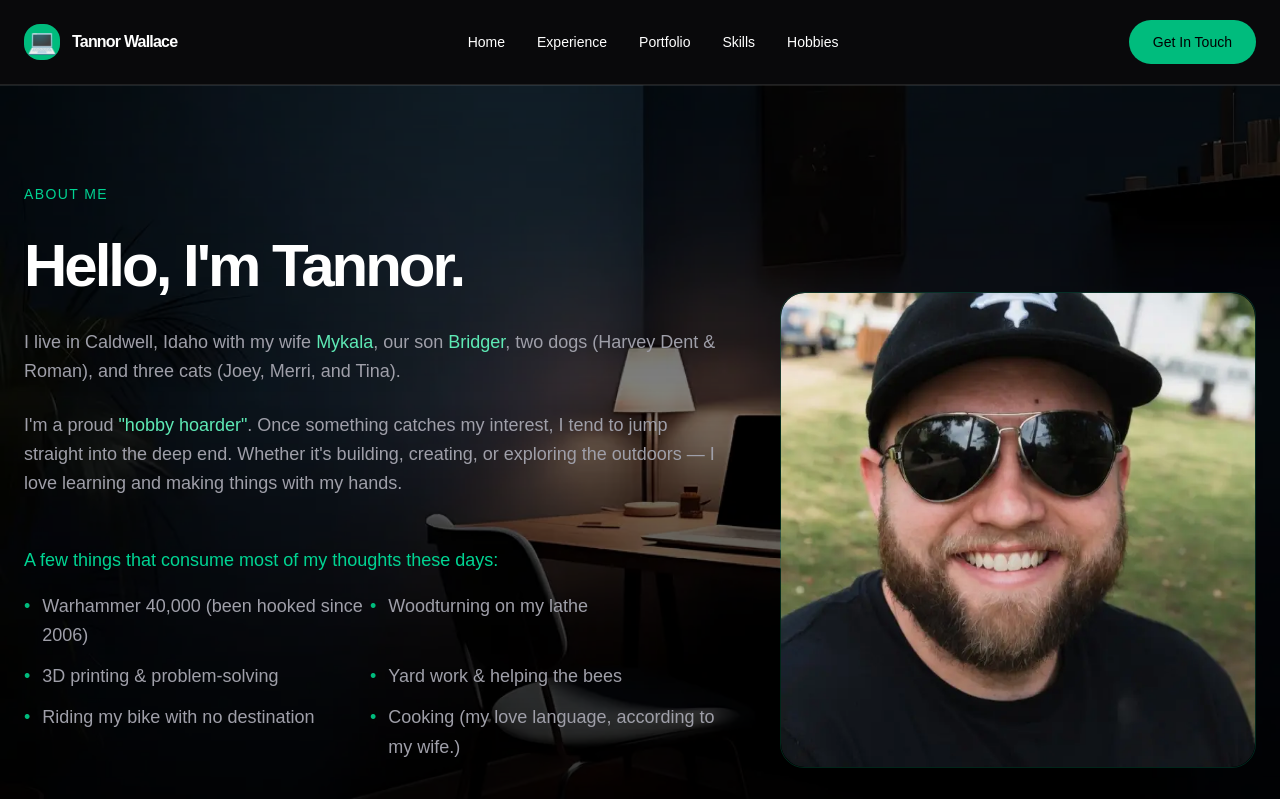
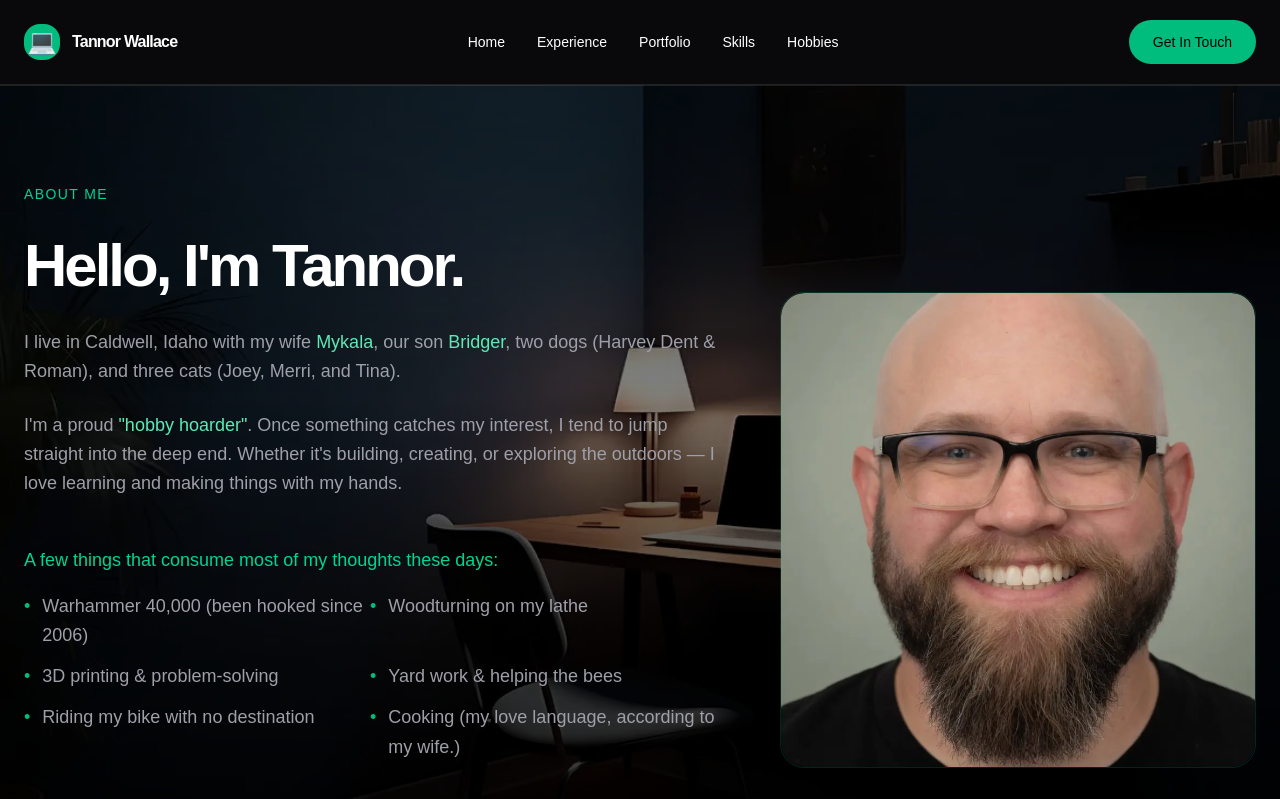
Before and after one commit to TannorWallace/tannor-portfolio, a Next.js app: page /about in a window 1280 px wide. Shown: the top 799 px of the page. Built offline with nearby package versions, Linux system fonts and the light colour scheme.

Commit message:
playing with headshots

```diff
--- a/components/About.tsx
+++ b/components/About.tsx
@@ -51,7 +51,7 @@ export default function About() {
           <div className="md:col-span-5">
             <div className="aspect-square rounded-3xl border border-emerald-500/20 flex items-center justify-center overflow-hidden">
               <div className=" flex items-center justify-center w-full h-full">
-                <img className="w-full h-full object-cover rounded-3xl" src="/resources/headshot1.webp" alt="Tannor Wallace" />
+                <img className="w-full h-full object-cover rounded-3xl" src="/resources/headshot3.webp" alt="Tannor Wallace" />
               </div>
             </div>
           </div>
```
